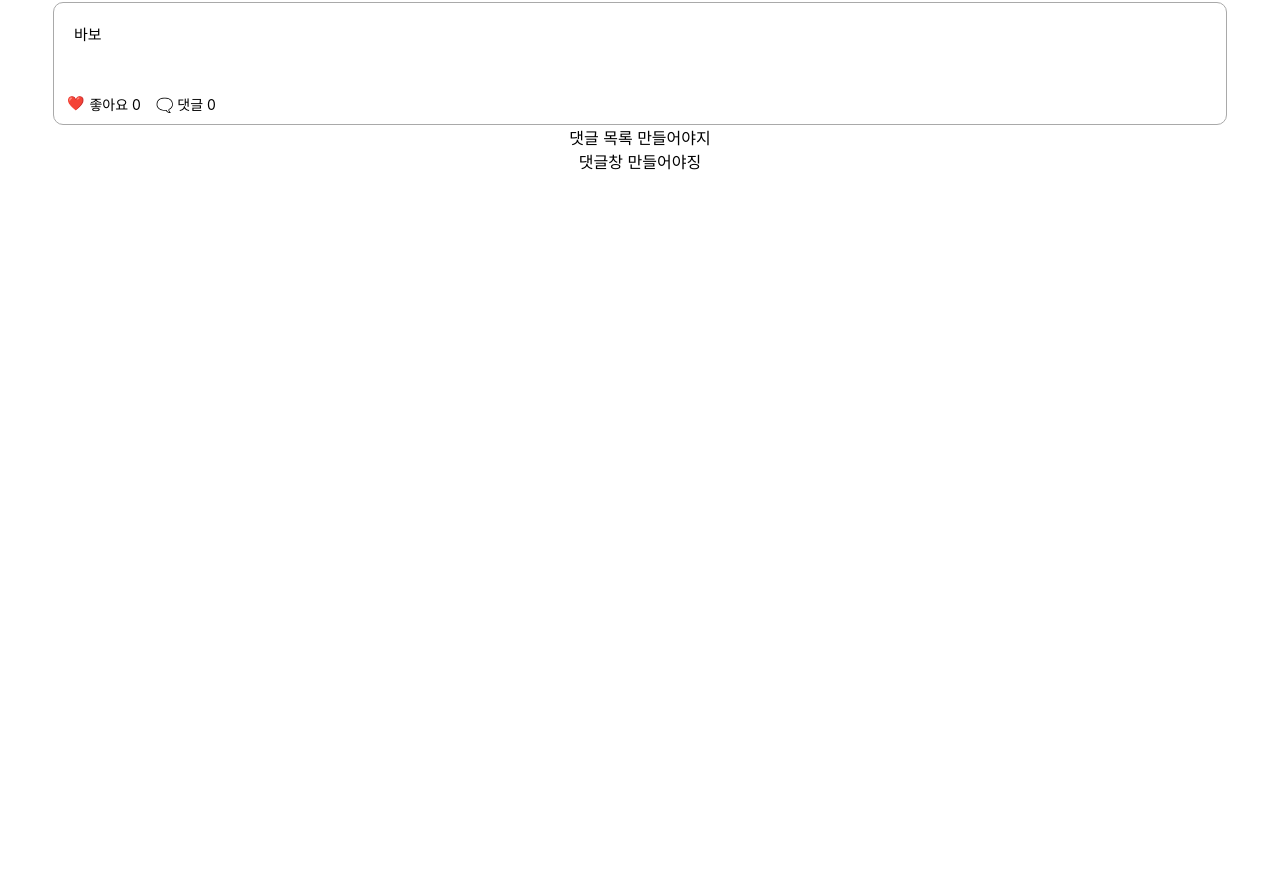
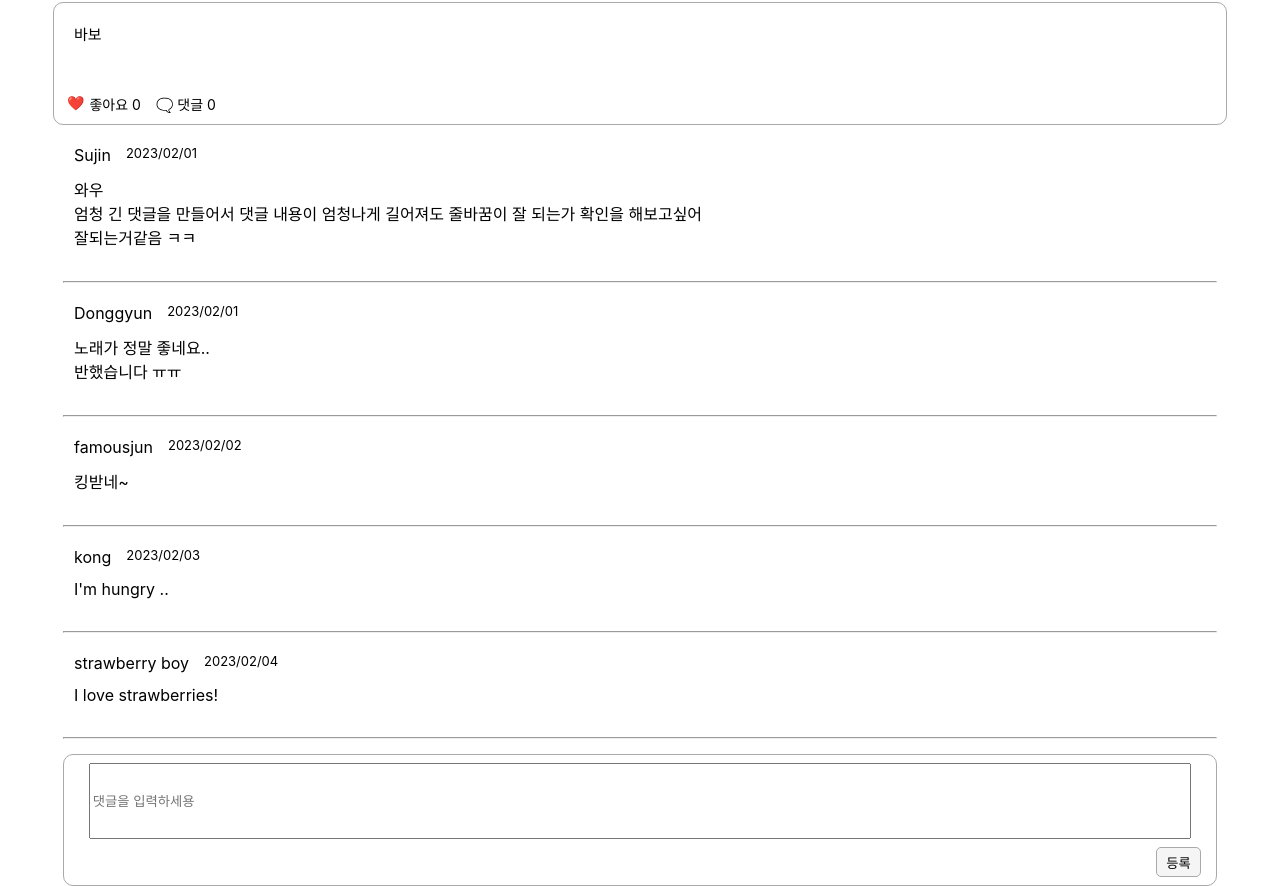
Before and after one commit to ndk6879/Board_Project, a React (Create React App) app in the folder board_project_front_sj/: page /qna/1 in a window 1280 px wide. Shown: the part 195-1081 px from the top of the page. Before the commit the page ends 800 px from the top, so only its background shows below. Built offline with nearby package versions, Linux system fonts and the light colour scheme.

Commit message:
feat: Create components for writing and showing comments

```diff
--- a/board_project_front_sj/src/components/AddComment.js
+++ b/board_project_front_sj/src/components/AddComment.js
@@ -1,9 +1,42 @@
 /* eslint-disable */
+
+import styled from "styled-components";
+
+let AddCommentBox = styled.div`
+    width : 90%;
+    //height : fit-content;  // 등록 버튼도 안에 있는거 아님?
+    height : 130px;
+    border : 1px solid darkgray;
+    border-radius : 10px;
+    margin : auto;
+    margin-top : 15px;
+    position : relative;
+`
+
+let InputCommentData = styled.input`
+    width : 95%;
+    height : 70px;
+    margin : 8px;
+`
+
+let AddCommentBtn = styled.button`
+    background-color : whitesmoke;
+    width : 45px;
+    height : 30px;
+    border : 1px solid darkgray;
+    border-radius : 5px;
+    float : right;
+    //margin : 3px;
+    margin-right : 15px;
+`
 
 function AddComment() {
     return (
         <div>
-            댓글창 만들어야징
+            <AddCommentBox>
+                <InputCommentData placeholder = "댓글을 입력하세용"/>
+                <AddCommentBtn>등록</AddCommentBtn>
+            </AddCommentBox>
         </div>
     );
 }
--- a/board_project_front_sj/src/components/Comment.js
+++ b/board_project_front_sj/src/components/Comment.js
@@ -1,10 +1,50 @@
 /* eslint-disable */
 
-function Comment() {
+import styled from "styled-components";
+
+let OutsideBox = styled.div`
+    width : 90%;
+    height : fit-content;
+    margin : auto;
+    margin-top : 20px;
+    margin-bottom : 20px;
+`
+
+let Writer = styled.div`
+    width : fit-content;
+    text-align : left;
+    padding-left : 10px;
+    float : left;
+`
+
+let Date = styled.div`
+    width : 20px;
+    padding-left : 15px;
+    float : left;
+    font-size : 13px;
+`
+
+let Content = styled.div`
+    clear : left;
+    padding : 12px;
+    text-align : left;
+    padding-left : 10px;
+    height : fit-content;
+    white-space : pre-line;
+`
+
+function Comment(props) {
     return (
-        <div>
-            댓글 목록 만들어야지
-        </div>
+        <>
+            <OutsideBox>
+                <div style={{ position : "relative"}}>
+                    <Writer>{props.data.writer}</Writer>
+                    <Date>{props.data.date}</Date>
+                </div>
+                <Content>{props.data.content}</Content>
+            </OutsideBox>
+            <hr style={{ width : "90%" }}/>
+        </>
     );
 }
 
--- a/board_project_front_sj/src/pages/PostDetailsPage.js
+++ b/board_project_front_sj/src/pages/PostDetailsPage.js
@@ -4,6 +4,7 @@ import { useParams } from "react-router-dom";
 import PostContent from "../components/PostContent.js";
 import Comment from "../components/Comment.js";
 import AddComment from "../components/AddComment.js";
+import CommentData from "../store/CommentData.js";  // 댓글 출력 테스트
 
 function PostDetailsPage(props) {
 
@@ -21,7 +22,7 @@ function PostDetailsPage(props) {
             */}
 
             <PostContent post={post}/>
-            <Comment/> {/* 댓글 개수만큼 나오도록 ?? */}
+            { CommentData.map((data, i) => <Comment key={i} data={data}/>)   /* 댓글 개수만큼 나오도록 */}
             <AddComment/>
         </div>
     );
--- /dev/null
+++ b/board_project_front_sj/src/store/CommentData.js
@@ -0,0 +1,39 @@
+let CommentData = [
+    {
+        id : 0,
+        writer : "Sujin",
+        date : "2023/02/01",
+        content :
+        `와우
+엄청 긴 댓글을 만들어서 댓글 내용이 엄청나게 길어져도 줄바꿈이 잘 되는가 확인을 해보고싶어
+잘되는거같음 ㅋㅋ`
+    },
+    {
+        id : 1,
+        writer : "Donggyun",
+        date : "2023/02/01",
+        content :
+        `노래가 정말 좋네요..
+반했습니다 ㅠㅠ`
+    },
+    {
+        id : 2,
+        writer : "famousjun",
+        date : "2023/02/02",
+        content : "킹받네~"
+    },
+    {
+        id : 3,
+        writer : "kong",
+        date : "2023/02/03",
+        content : "I'm hungry .."
+    },
+    {
+        id : 4,
+        writer : "strawberry boy",
+        date : "2023/02/04",
+        content : "I love strawberries!"
+    }
+]
+
+export default CommentData;
```
